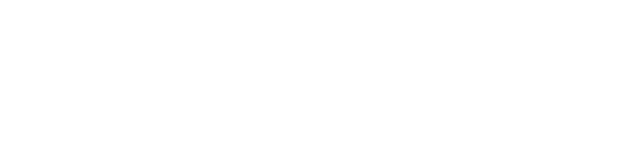
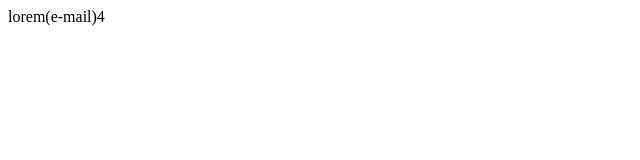
Before and after one commit to NoWe3Pi/project-bacis, a plain HTML site: page index.html in a window 1280 px wide. Shown: the whole page, without its empty margins (0-640 px from the left). Drawn offline with Linux system fonts and the light colour scheme.

Commit message:
added lorem-email

```diff
--- a/index.html
+++ b/index.html
@@ -6,6 +6,6 @@
   <title>Document</title>
 </head>
 <body>
-
+  lorem(e-mail)4
 </body>
 </html>
```
